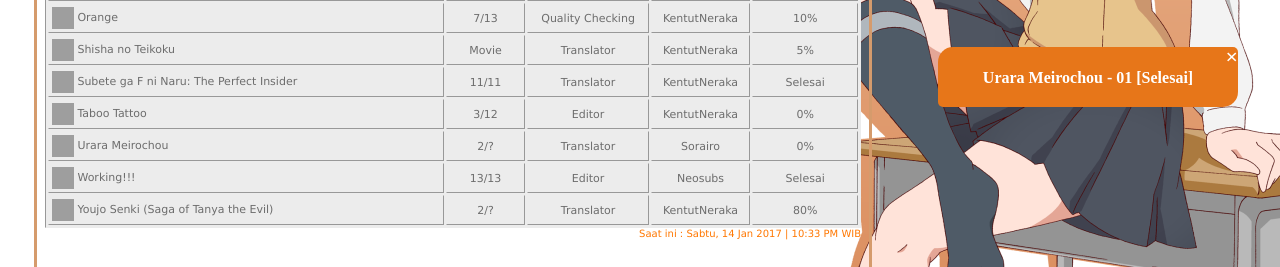
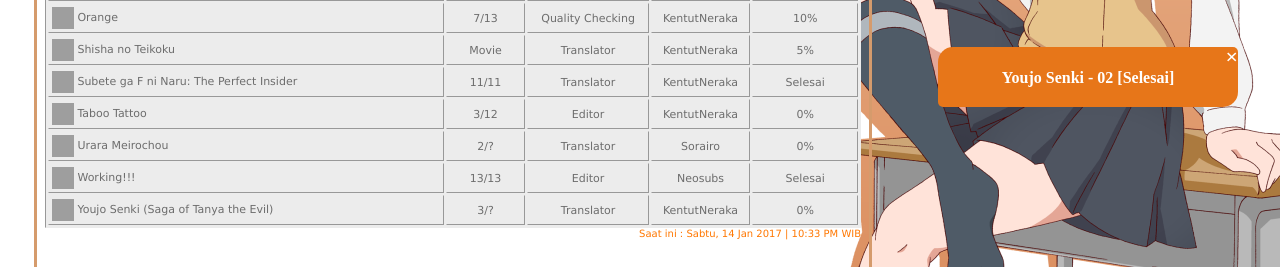
Before and after one commit to nacchan/nacchan, a plain HTML site: page index.html in a window 1280 px wide. Shown: the part 423-690 px from the top of the page. Drawn offline with Linux system fonts and the light colour scheme; grey boxes are pictures that could not be loaded.

Commit message:
Youjo Senki 02
selesai

```diff
--- a/index.html
+++ b/index.html
@@ -263,10 +263,10 @@ border-color: #ECECEC;
 <tr onmouseover="this.style.backgroundColor='#E29857';" onmouseout="this.style.backgroundColor='#ECECEC';">
 <td class="fb"><img src="https://myanimelist.cdn-dena.com/images/anime/5/82890.jpg"/>
 <font color="#6D6D6D">Youjo Senki (Saga of Tanya the Evil)</a></td>
-<td><center>2/?</td>
+<td><center>3/?</td>
 <td><center>Translator</td>
 <td><center>KentutNeraka</td>
-<td><center>80%</td>
+<td><center>0%</td>
 </tr>
 <!-- Data anime - selesai di sini -->
 
@@ -320,7 +320,7 @@ border-color: #ECECEC;
 $(document).ready(function() {$(&#39;img#closed&#39;).click(function(){$(&#39;#bl_banner&#39;).hide(90);});});
 </script>
   <span class="closebtn" onclick="this.parentElement.style.display='none';">&times;</span>
-  <center><h4>Urara Meirochou - 01 [Selesai]</h4></center>
+  <center><h4>Youjo Senki - 02 [Selesai]</h4></center>
 </div>
 
 </div>
```
